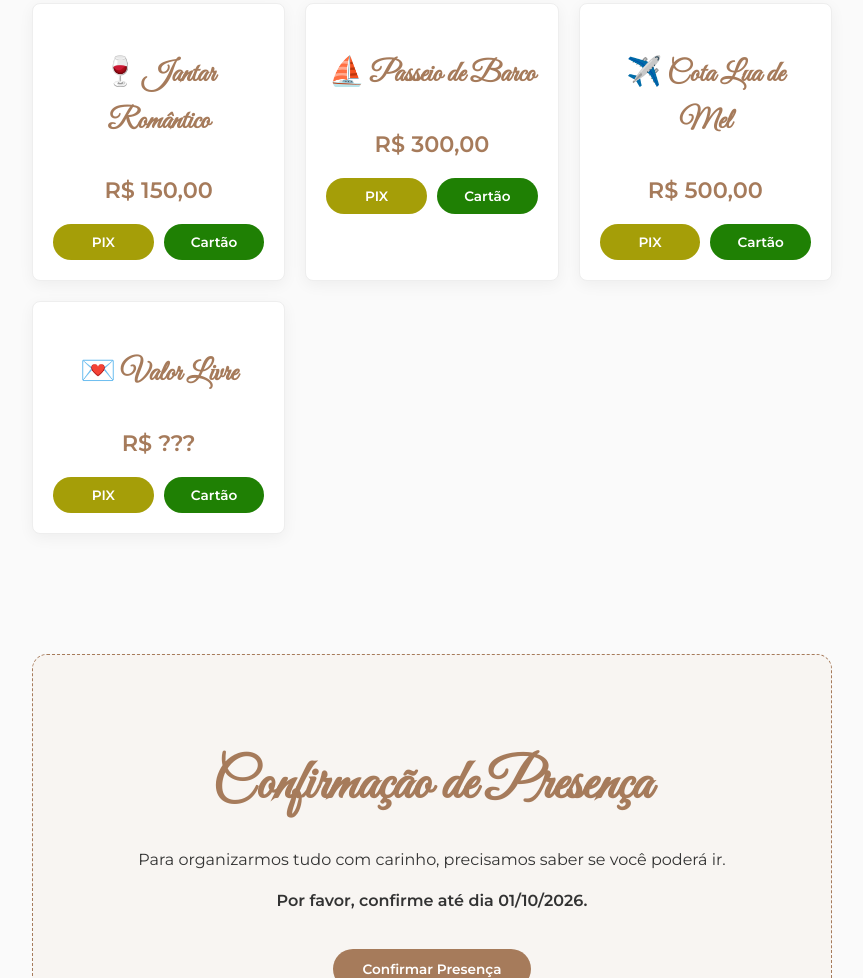
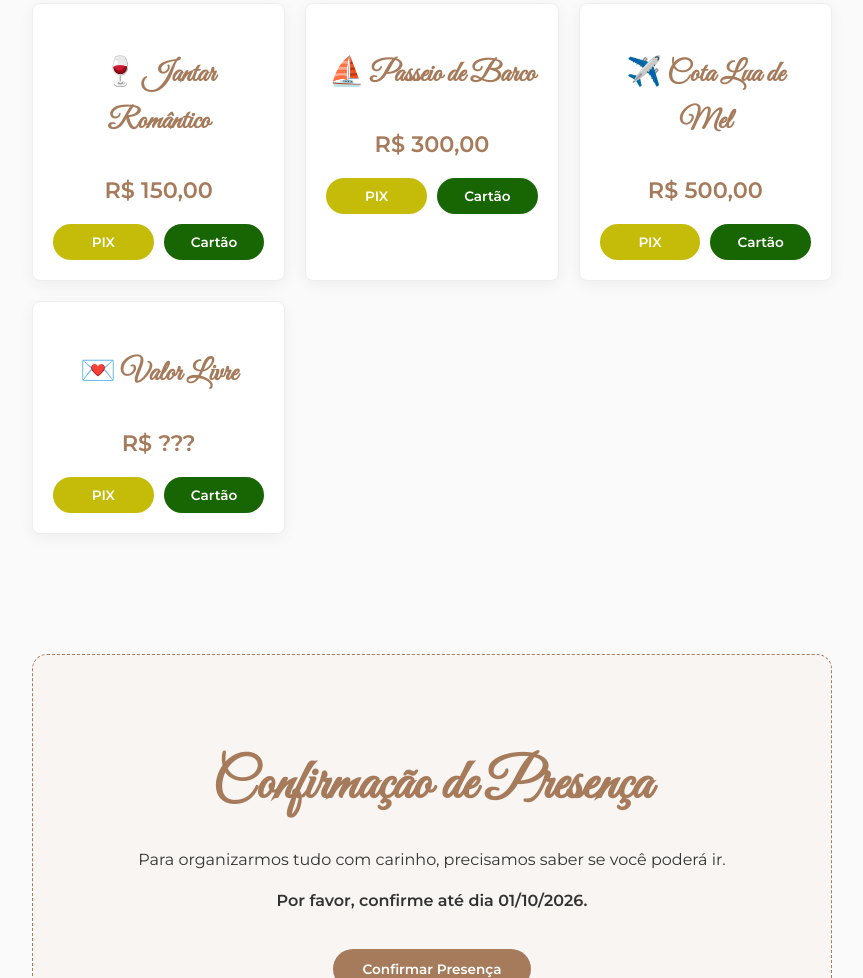
Before and after one commit to LeoKirian/casamento, a plain HTML site: page index.html in a window 1280 px wide. Shown: the part 1536-2514 px from the top of the page, without its empty margins (208-1071 px from the left). Drawn offline with Linux system fonts and the light colour scheme.

```diff
--- a/index.html
+++ b/index.html
@@ -11,8 +11,8 @@
             --primary-color: #A67B5B; /* Tom terra/dourado */
             --bg-color: #FAFAFA;
             --text-color: #333;
-            --pix-color: #a59e08;    /* Verde do Pix */
-            --card-color: #1f8004;   /* Azul do Cartão */
+            --pix-color: #c5bb09;    /* Verde do Pix */
+            --card-color: #186503;   /* Azul do Cartão */
         }
 
         body {
```
